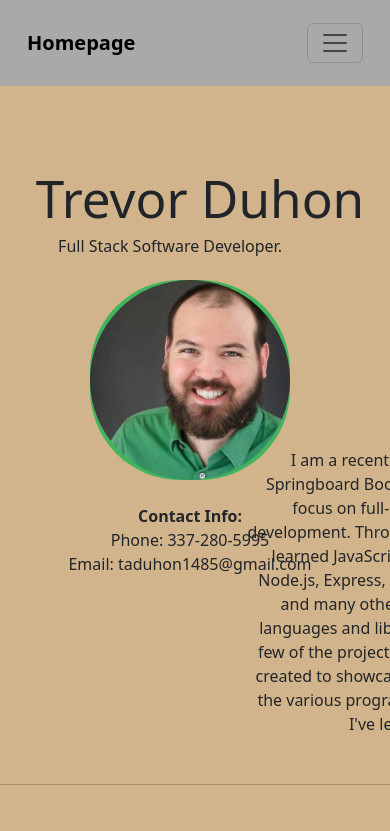
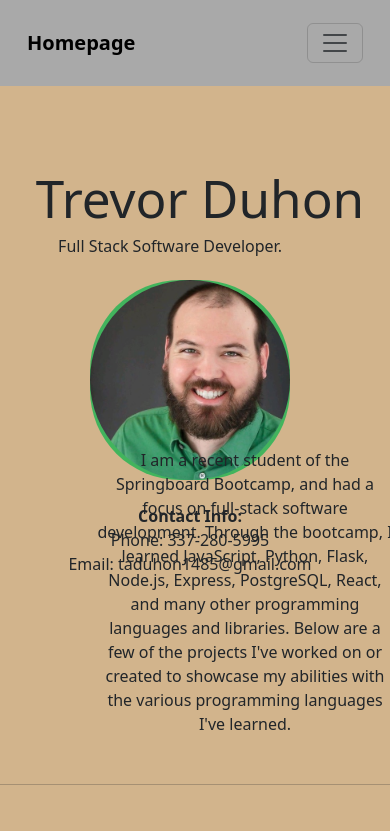
Before and after one commit to Tadler92/Portfolio, a React (Vite) app: page / in a window 390 px wide. Shown: the top 831 px of the page. Built offline with nearby package versions, Linux system fonts and the light colour scheme.

Commit message:
More screen size responsive edits

```diff
--- a/src/Home.css
+++ b/src/Home.css
@@ -153,8 +153,8 @@ hr {
     left: 200px;
     top: 150px;
     margin-bottom: 100px; */
-    margin-top: 200px;
-    margin-left: 200px;
+    margin-top: 400px;
+    margin-left: 50px;
   }
 
   #first-hr {
```
